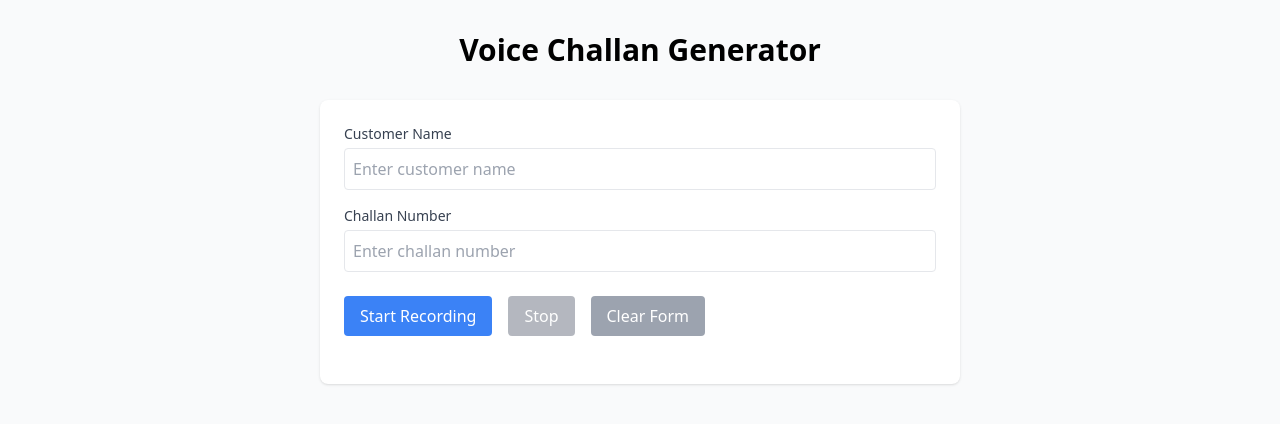
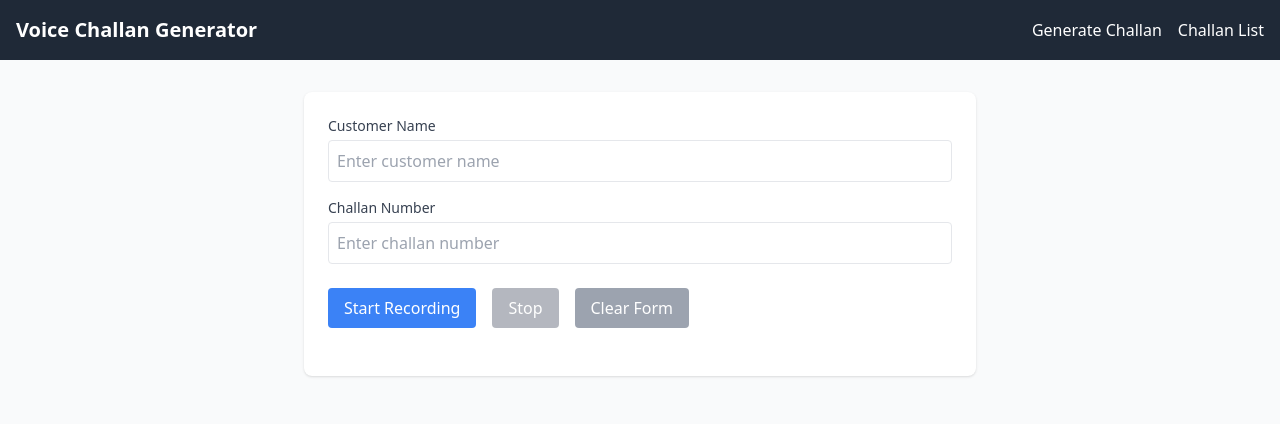
Before and after one commit to dhruvjain167/Voice_challan, a React (Vite) app: page / in a window 1280 px wide. Shown: the top 424 px of the page. Built offline with nearby package versions, Linux system fonts and the light colour scheme.

Commit message:
New changes

```diff
--- a/package.json
+++ b/package.json
@@ -11,6 +11,7 @@
   "dependencies": {
     "@ffmpeg/ffmpeg": "^0.12.15",
     "@ffmpeg/util": "^0.12.2",
+    "date-fns": "^4.1.0",
     "lamejs": "^1.2.1",
     "mic-recorder-to-mp3": "^2.2.2",
     "react": "^18.2.0",
--- a/src/App.jsx
+++ b/src/App.jsx
@@ -1,6 +1,9 @@
-import React, { useState, useRef } from 'react';
+import React, { useState, useRef, useEffect } from 'react';
+import { BrowserRouter as Router, Routes, Route, Link } from 'react-router-dom';
 import RecordRTC from 'recordrtc';
 import { parseVoiceInput } from './utils';
+import ChallanList from './ChallanList';
+import { config } from './config';
 
 const App = () => {
   const [voiceText, setVoiceText] = useState('');
@@ -13,9 +16,21 @@ const App = () => {
   const [success, setSuccess] = useState('');
   const [editablePrices, setEditablePrices] = useState({});
   const [isPriceEditMode, setIsPriceEditMode] = useState(false);
+  const [isMobile, setIsMobile] = useState(window.innerWidth <= 768);
 
   const recorder = useRef(null);
   const stream = useRef(null);
+  const audioInputRef = useRef(null);
+
+  // Responsive design check
+  useEffect(() => {
+    const handleResize = () => {
+      setIsMobile(window.innerWidth <= 768);
+    };
+
+    window.addEventListener('resize', handleResize);
+    return () => window.removeEventListener('resize', handleResize);
+  }, []);
 
   const handleVoiceInput = async () => {
     try {
@@ -35,8 +50,21 @@ const App = () => {
       setError(null);
     } catch (err) {
       console.error('Recording error:', err);
-      setError('Error accessing microphone. Please ensure microphone permissions are granted.');
-      setIsListening(false);
+
+      if (isMobile) {
+        audioInputRef.current.click();
+      } else {
+        setError('Error accessing microphone. Please ensure microphone permissions are granted.');
+        setIsListening(false);
+      }
+    }
+  };
+
+  const handleFileInput = async (event) => {
+    const file = event.target.files[0];
+    if (file) {
+      const audioBlob = new Blob([file], { type: 'audio/wav' });
+      await translateAudioToText(audioBlob);
     }
   };
 
@@ -124,7 +152,7 @@ const App = () => {
     };
 
     try {
-      const response = await fetch('http://localhost:5000/api/generate-pdf', {
+      const response = await fetch(`${config.apiUrl}${config.endpoints.generatePdf}`, {
         method: 'POST',
         headers: {
           'Content-Type': 'application/json',
@@ -137,7 +165,15 @@ const App = () => {
         throw new Error(errorData.error || 'Failed to generate PDF');
       }
 
-      const blob = await response.blob();
+      const data = await response.json();
+
+      // Download the generated PDF
+      const pdfResponse = await fetch(`${config.apiUrl}${config.endpoints.downloadPdf}/${data.challanId}`);
+      if (!pdfResponse.ok) {
+        throw new Error('Failed to download PDF');
+      }
+
+      const blob = await pdfResponse.blob();
       const url = window.URL.createObjectURL(blob);
       const link = document.createElement('a');
       link.href = url;
@@ -148,12 +184,7 @@ const App = () => {
       window.URL.revokeObjectURL(url);
 
       setSuccess('PDF generated successfully!');
-      setCustomerName('');
-      setChallanNo('');
-      setParsedItems([]);
-      setVoiceText('');
-      setEditablePrices({});
-      setIsPriceEditMode(false);
+      clearForm();
 
     } catch (err) {
       console.error('Error generating PDF:', err);
@@ -183,12 +214,22 @@ const App = () => {
     setEditablePrices(initialPrices);
   };
 
-  return (
-    <div className="min-h-screen bg-gray-50 py-8">
-      <div className="max-w-2xl mx-auto px-4">
-        <h1 className="text-3xl font-bold text-center mb-8">Voice Challan Generator</h1>
+  const NavBar = () => (
+    <nav className="bg-gray-800 p-4 text-white">
+      <div className="container mx-auto flex justify-between items-center">
+        <h1 className="text-xl font-bold">Voice Challan Generator</h1>
+        <div className="space-x-4">
+          <Link to="/" className="hover:text-gray-300">Generate Challan</Link>
+          <Link to="/list" className="hover:text-gray-300">Challan List</Link>
+        </div>
+      </div>
+    </nav>
+  );
 
-        <div className="bg-white rounded-lg shadow p-6">
+  const ChallanGenerator = () => (
+    <div className={`py-8 ${isMobile ? 'px-2' : 'px-4'}`}>
+      <div className={`mx-auto ${isMobile ? 'w-full' : 'max-w-2xl'}`}>
+        <div className={`bg-white rounded-lg shadow p-6 ${isMobile ? 'p-3' : ''}`}>
           <div className="space-y-4 mb-6">
             <div>
               <label htmlFor="customerName" className="block text-sm font-medium text-gray-700 mb-1">
@@ -219,7 +260,7 @@ const App = () => {
             </div>
           </div>
 
-          <div className="flex gap-4 mb-6">
+          <div className="flex gap-4 mb-6 flex-wrap">
             <button
               onClick={handleVoiceInput}
               className={`px-4 py-2 rounded ${
@@ -237,6 +278,14 @@ const App = () => {
             >
               Stop
             </button>
+
+            <input
+              type="file"
+              ref={audioInputRef}
+              accept="audio/*"
+              className="hidden"
+              onChange={handleFileInput}
+            />
 
             {parsedItems.length > 0 && !isPriceEditMode && (
               <button
@@ -289,7 +338,7 @@ const App = () => {
               <h3 className="font-semibold mb-2">Parsed Items:</h3>
               <div className="space-y-2">
                 {parsedItems.map((item, index) => (
-                  <div key={index} className="p-2 bg-blue-50 rounded flex justify-between items-center">
+                  <div key={index} className="p-2 bg-blue-50 rounded flex justify-between items-center flex-wrap gap-2">
                     <span className="font-medium">Quantity: {item.quantity}</span>
                     <span>Description: {item.description}</span>
                     {isPriceEditMode && (
@@ -310,6 +359,18 @@ const App = () => {
       </div>
     </div>
   );
+
+  return (
+    <Router>
+      <div className="min-h-screen bg-gray-50">
+        <NavBar />
+        <Routes>
+          <Route path="/" element={<ChallanGenerator />} />
+          <Route path="/list" element={<ChallanList />} />
+        </Routes>
+      </div>
+    </Router>
+  );
 };
 
 export default App;
--- a/src/ChallanList.jsx
+++ b/src/ChallanList.jsx
@@ -1,5 +1,6 @@
 import React, { useState, useEffect } from 'react';
 import { format } from 'date-fns';
+import { config } from './config';
 
 const ChallanList = () => {
   const [challans, setChallans] = useState([]);
@@ -30,7 +31,7 @@ const ChallanList = () => {
         end_date: dateFilter.endDate
       });
 
-      const response = await fetch(`http://localhost:5000/api/list-challans?${params}`);
+      const response = await fetch(`${config.apiUrl}/api/list-challans?${params}`);
       if (!response.ok) throw new Error('Failed to fetch challans');
 
       const data = await response.json();
@@ -44,7 +45,7 @@ const ChallanList = () => {
 
   const downloadPDF = async (challanId) => {
     try {
-      const response = await fetch(`http://localhost:5000/api/download-pdf/${challanId}`);
+      const response = await fetch(`${config.apiUrl}/api/download-pdf/${challanId}`);
       if (!response.ok) throw new Error('Failed to download PDF');
 
       const blob = await response.blob();
--- a/src/config.js
+++ b/src/config.js
@@ -1,6 +1,6 @@
 const API_URL = import.meta.env.PROD
   ? 'https://voice-challan-api.onrender.com'
-  : 'http://localhost:10000';
+  : 'http://localhost:5173';
 
 export const config = {
   apiUrl: API_URL,
```
Also changed, not shown: vercel.json, 2 other files (tests, documents, lock files or other folders).
